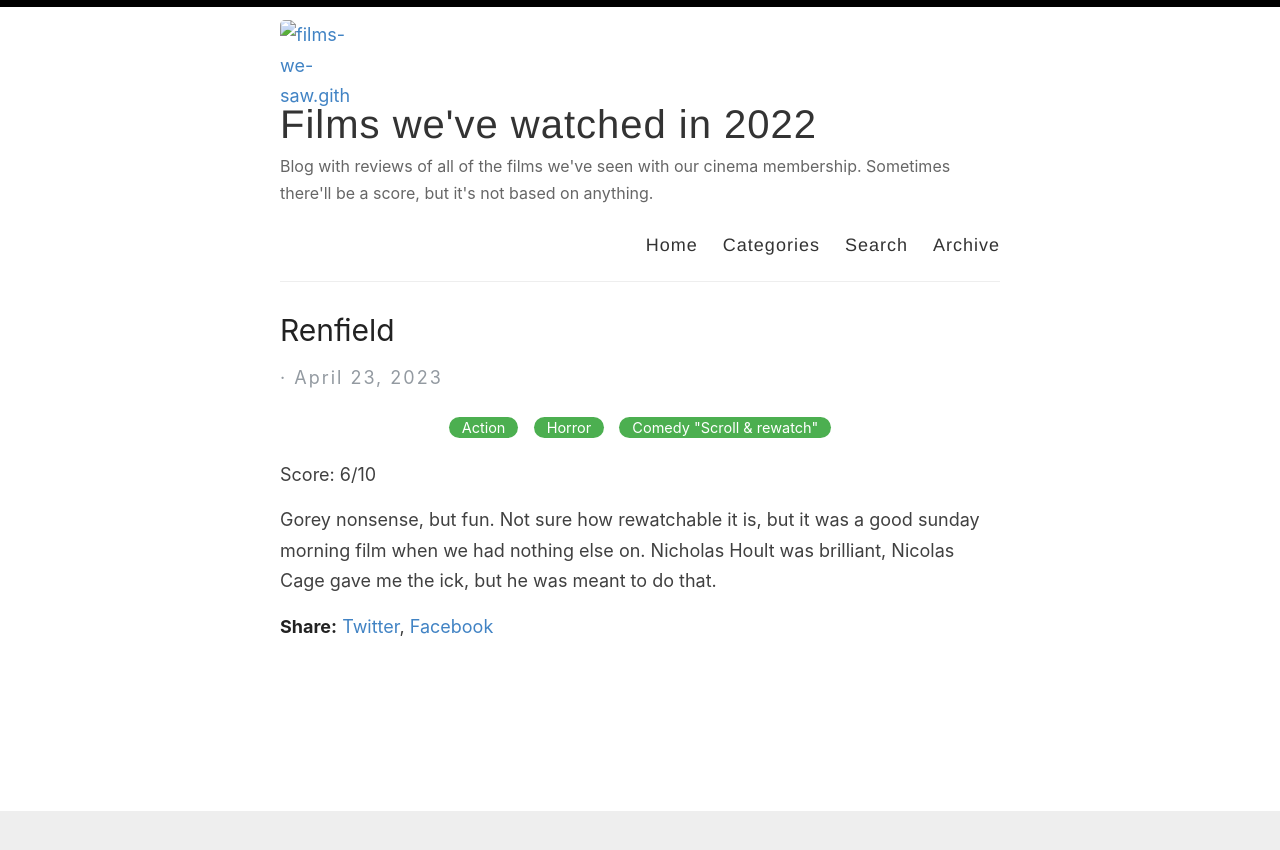
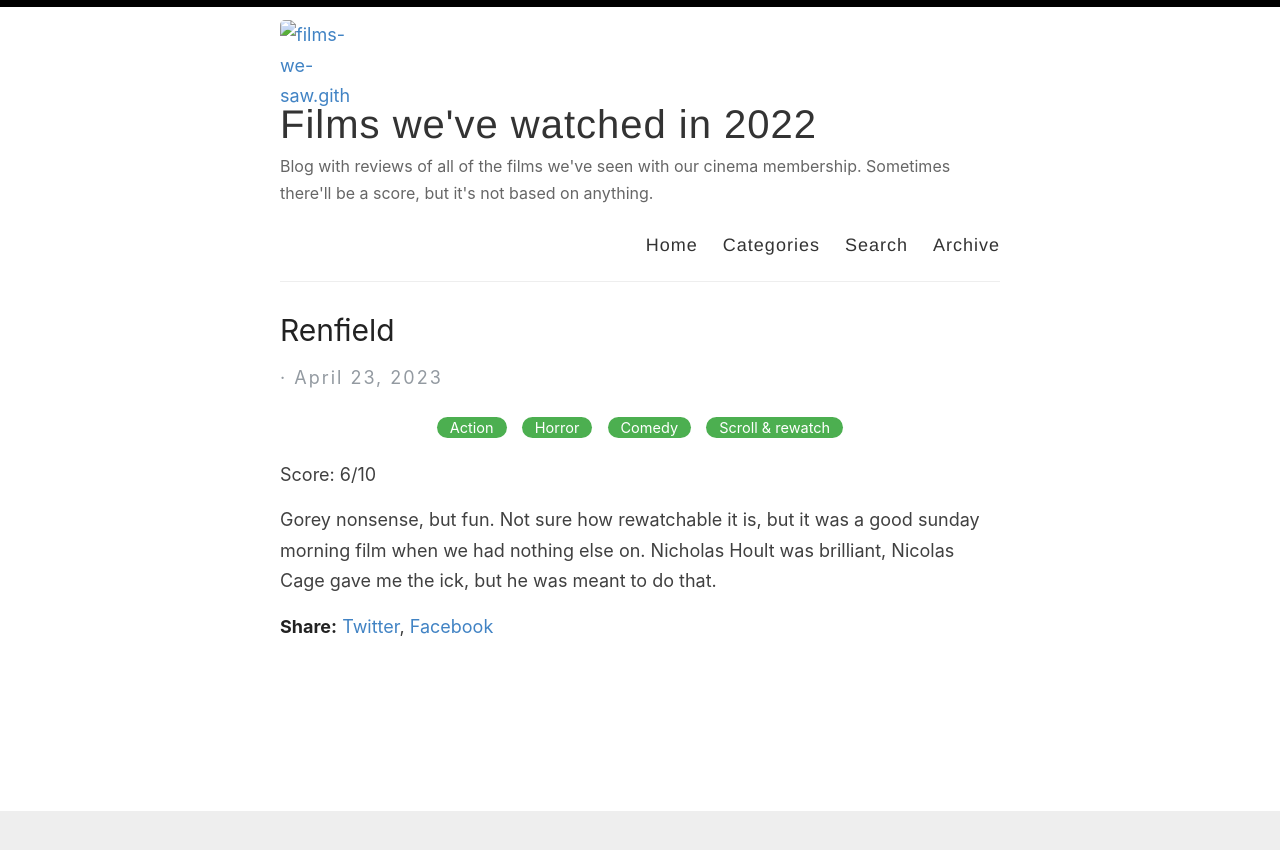
Before and after one commit to films-we-saw/films-we-saw.github.io, a Jekyll site: the page built from _posts/2023-04-23-renfield.markdown, in a window 1280 px wide. Shown: the top 850 px of the page. Built offline with Jekyll 4.4.1, drawn with Linux system fonts in a browser that asks for light colours.

```diff
--- a/_posts/2023-04-23-renfield.markdown
+++ b/_posts/2023-04-23-renfield.markdown
@@ -2,7 +2,7 @@
 layout: post
 title:  "Renfield"
 date:   2023-04-23 17:39 +0000
-categories: [Action, Horror, Comedy "Scroll & rewatch"]
+categories: [Action, Horror, Comedy, "Scroll & rewatch"]
 excerpt: "Gorey nonsense, but fun. Not sure how rewatchable it is, but it was a good sunday morning film when we had nothing else on. Nicholas Hoult was brilliant, Nicolas Cage gave me the ick, but he was meant to do that. "
 ---
 Score: 6/10
```
